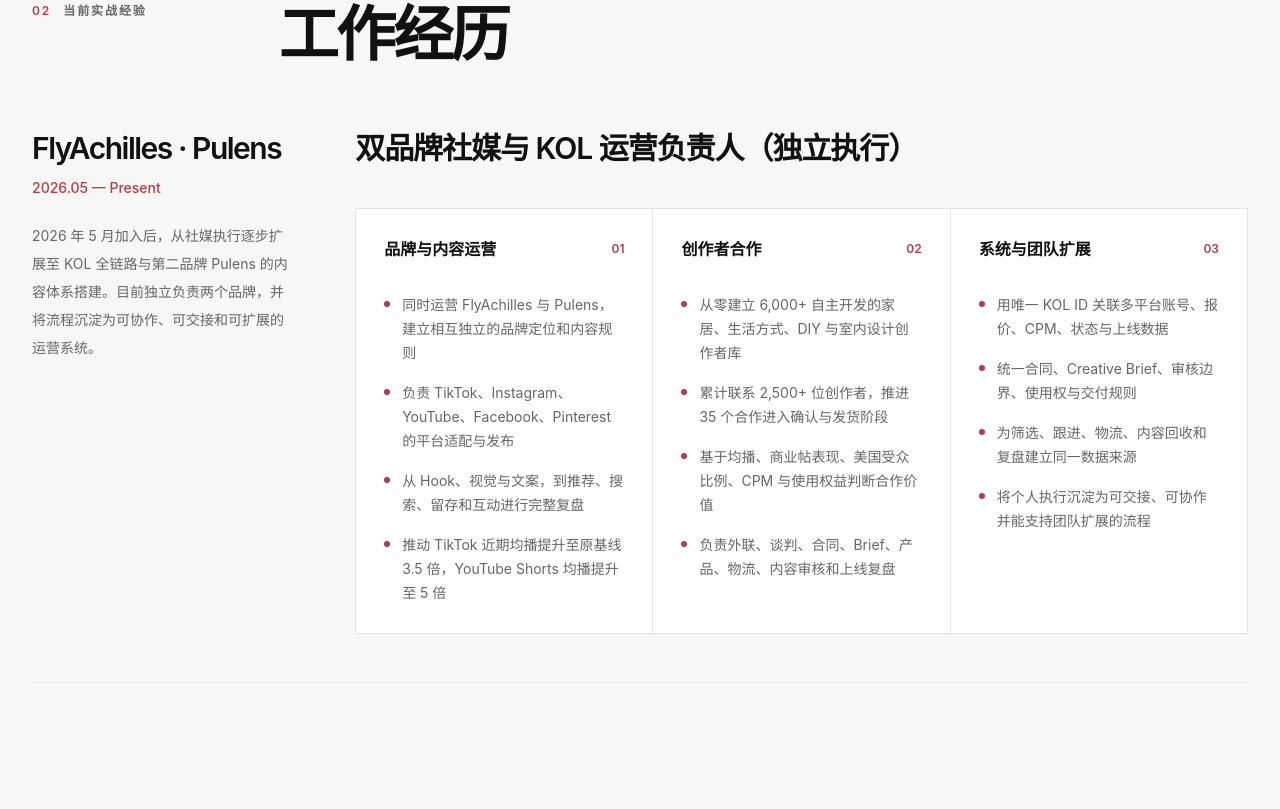
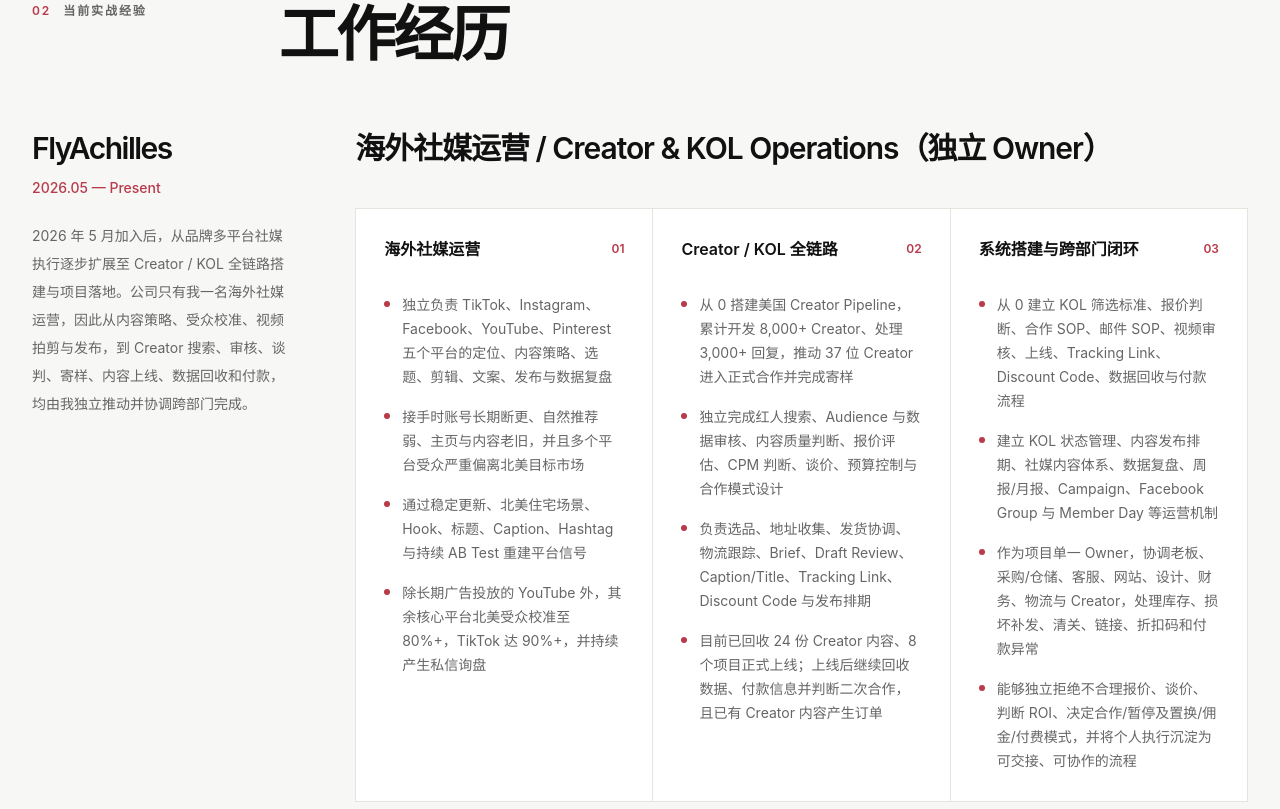
Before and after one commit to chenghongchao/cien-work, a Next.js app: page / in a window 1280 px wide. Shown: the part 4951-5760 px from the top of the page. Built offline with nearby package versions, Linux system fonts and the light colour scheme; no server answers.

Commit message:
Update FlyAchilles experience with current scope

```diff
--- a/src/data/experience.ts
+++ b/src/data/experience.ts
@@ -6,65 +6,65 @@
 };
 
 export const experience = {
-  company: "FlyAchilles · Pulens",
+  company: "FlyAchilles",
   period: "2026.05 — Present",
   role: {
-    zh: "双品牌社媒与 KOL 运营负责人（独立执行）",
-    en: "Multi-brand Social & Influencer Operations Lead",
+    zh: "海外社媒运营 / Creator & KOL Operations（独立 Owner）",
+    en: "Social Media & Creator Operations · Independent Owner",
   } satisfies LocalizedText,
   context: {
-    zh: "2026 年 5 月加入后，从社媒执行逐步扩展至 KOL 全链路与第二品牌 Pulens 的内容体系搭建。目前独立负责两个品牌，并将流程沉淀为可协作、可交接和可扩展的运营系统。",
-    en: "Since joining in May 2026, the scope has expanded from social execution to end-to-end creator operations and the content system for a second brand, Pulens. I currently own both brands independently while structuring the work for collaboration, handoff, and team scale.",
+    zh: "2026 年 5 月加入后，从品牌多平台社媒执行逐步扩展至 Creator / KOL 全链路搭建与项目落地。公司只有我一名海外社媒运营，因此从内容策略、受众校准、视频拍剪与发布，到 Creator 搜索、审核、谈判、寄样、内容上线、数据回收和付款，均由我独立推动并协调跨部门完成。",
+    en: "Since joining in May 2026, my scope expanded from multi-platform social execution into end-to-end creator operations. As the sole overseas social operator, I independently drive content strategy, audience repositioning, video production, publishing, creator sourcing, evaluation, negotiation, seeding, content launch, reporting, and payment while coordinating cross-functional delivery.",
   } satisfies LocalizedText,
   groups: [
     {
-      title: { zh: "品牌与内容运营", en: "Brand & content operations" },
+      title: { zh: "海外社媒运营", en: "Social media operations" },
       items: {
         zh: [
-          "同时运营 FlyAchilles 与 Pulens，建立相互独立的品牌定位和内容规则",
-          "负责 TikTok、Instagram、YouTube、Facebook、Pinterest 的平台适配与发布",
-          "从 Hook、视觉与文案，到推荐、搜索、留存和互动进行完整复盘",
-          "推动 TikTok 近期均播提升至原基线 3.5 倍，YouTube Shorts 均播提升至 5 倍",
+          "独立负责 TikTok、Instagram、Facebook、YouTube、Pinterest 五个平台的定位、内容策略、选题、剪辑、文案、发布与数据复盘",
+          "接手时账号长期断更、自然推荐弱、主页与内容老旧，并且多个平台受众严重偏离北美目标市场",
+          "通过稳定更新、北美住宅场景、Hook、标题、Caption、Hashtag 与持续 AB Test 重建平台信号",
+          "除长期广告投放的 YouTube 外，其余核心平台北美受众校准至 80%+，TikTok 达 90%+，并持续产生私信询盘",
         ],
         en: [
-          "Operate FlyAchilles and Pulens with distinct positioning and content rules",
-          "Adapt and publish across TikTok, Instagram, YouTube, Facebook, and Pinterest",
-          "Review hooks, visuals, copy, recommendation, search, retention, and engagement as one loop",
-          "Lifted recent TikTok average views to 3.5x the prior baseline and YouTube Shorts average views to 5x",
+          "Own positioning, content strategy, ideation, editing, copy, publishing, and performance review across TikTok, Instagram, Facebook, YouTube, and Pinterest",
+          "Inherited accounts with inconsistent publishing, weak organic distribution, outdated presentation, and audience geography drifting away from North America",
+          "Rebuilt channel signals through consistent publishing, U.S. residential context, hooks, titles, captions, hashtags, and continuous A/B testing",
+          "Repositioned core organic channels to 80%+ North America audience share, with TikTok above 90%, while generating ongoing inbound messages",
         ],
       },
     },
     {
-      title: { zh: "创作者合作", en: "Creator partnerships" },
+      title: { zh: "Creator / KOL 全链路", en: "End-to-end creator operations" },
       items: {
         zh: [
-          "从零建立 6,000+ 自主开发的家居、生活方式、DIY 与室内设计创作者库",
-          "累计联系 2,500+ 位创作者，推进 35 个合作进入确认与发货阶段",
-          "基于均播、商业帖表现、美国受众比例、CPM 与使用权益判断合作价值",
-          "负责外联、谈判、合同、Brief、产品、物流、内容审核和上线复盘",
+          "从 0 搭建美国 Creator Pipeline，累计开发 8,000+ Creator、处理 3,000+ 回复，推动 37 位 Creator 进入正式合作并完成寄样",
+          "独立完成红人搜索、Audience 与数据审核、内容质量判断、报价评估、CPM 判断、谈价、预算控制与合作模式设计",
+          "负责选品、地址收集、发货协调、物流跟踪、Brief、Draft Review、Caption/Title、Tracking Link、Discount Code 与发布排期",
+          "目前已回收 24 份 Creator 内容、8 个项目正式上线；上线后继续回收数据、付款信息并判断二次合作，且已有 Creator 内容产生订单",
         ],
         en: [
-          "Built a self-sourced database of 6,000+ home, lifestyle, DIY, and interior-design creators",
-          "Managed outreach to 2,500+ creators and moved 35 collaborations into confirmation and fulfillment",
-          "Evaluate average views, branded-content performance, US audience share, CPM, and usage rights",
-          "Own outreach, negotiation, agreements, briefs, product coordination, logistics, review, and reporting",
+          "Built a U.S. creator pipeline from zero: 8,000+ creators sourced, 3,000+ replies handled, and 37 creators moved into confirmed partnerships and product seeding",
+          "Independently own creator sourcing, audience and data validation, content-quality review, rate evaluation, CPM judgment, negotiation, budget control, and partnership-model design",
+          "Manage product selection, addresses, fulfillment, logistics tracking, briefs, draft review, captions/titles, tracking links, discount codes, and publishing schedules",
+          "Collected 24 pieces of creator content with 8 projects live; continue post-live reporting, payment coordination, and repeat-partnership evaluation, with creator content already contributing orders",
         ],
       },
     },
     {
-      title: { zh: "系统与团队扩展", en: "Systems & team readiness" },
+      title: { zh: "系统搭建与跨部门闭环", en: "Systems & cross-functional delivery" },
       items: {
         zh: [
-          "用唯一 KOL ID 关联多平台账号、报价、CPM、状态与上线数据",
-          "统一合同、Creative Brief、审核边界、使用权与交付规则",
-          "为筛选、跟进、物流、内容回收和复盘建立同一数据来源",
-          "将个人执行沉淀为可交接、可协作并能支持团队扩展的流程",
+          "从 0 建立 KOL 筛选标准、报价判断、合作 SOP、邮件 SOP、视频审核、上线、Tracking Link、Discount Code、数据回收与付款流程",
+          "建立 KOL 状态管理、内容发布排期、社媒内容体系、数据复盘、周报/月报、Campaign、Facebook Group 与 Member Day 等运营机制",
+          "作为项目单一 Owner，协调老板、采购/仓储、客服、网站、设计、财务、物流与 Creator，处理库存、损坏补发、清关、链接、折扣码和付款异常",
+          "能够独立拒绝不合理报价、谈价、判断 ROI、决定合作/暂停及置换/佣金/付费模式，并将个人执行沉淀为可交接、可协作的流程",
         ],
         en: [
-          "Link platform accounts, quotes, CPM, status, and live performance through a unique KOL ID",
-          "Standardize agreements, creative briefs, review boundaries, usage rights, and deliverables",
-          "Use one data source across sourcing, follow-up, logistics, content collection, and review",
-          "Turn individual execution into a handoff-ready workflow that can support a growing team",
+          "Built creator screening, rate evaluation, partnership, email, content-review, publishing, tracking-link, discount-code, reporting, and payment workflows from zero",
+          "Established creator-status management, content calendars, social content systems, performance reviews, weekly/monthly reporting, campaigns, Facebook Group, and Member Day operations",
+          "Act as the single project owner coordinating leadership, procurement/warehouse, customer service, web, design, finance, logistics, and creators across inventory, replacement, customs, tracking, discount-code, and payment issues",
+          "Independently negotiate or decline rates, assess ROI, decide whether to proceed or pause, choose gifting/commission/paid structures, and turn solo execution into a handoff-ready operating system",
         ],
       },
     },
```
